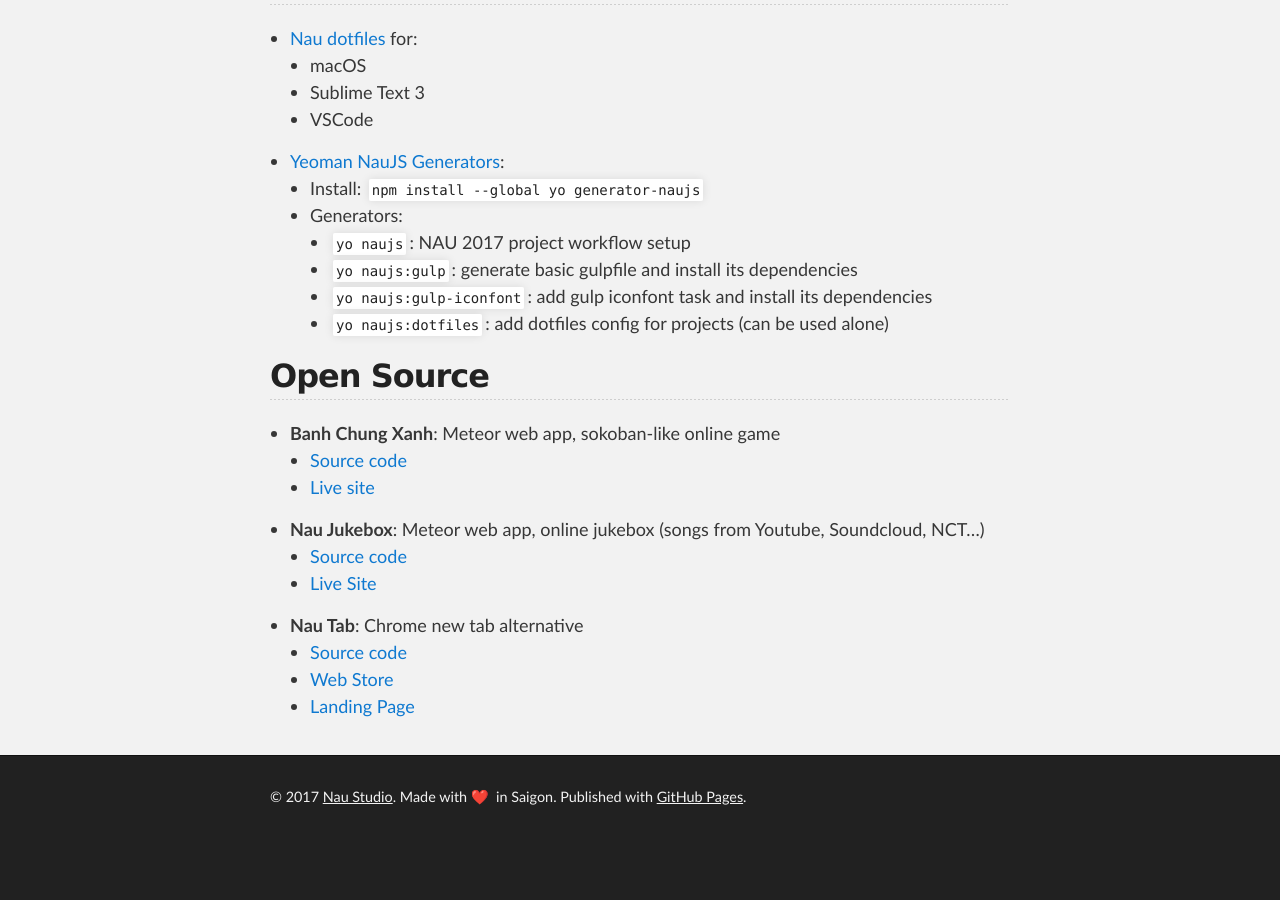
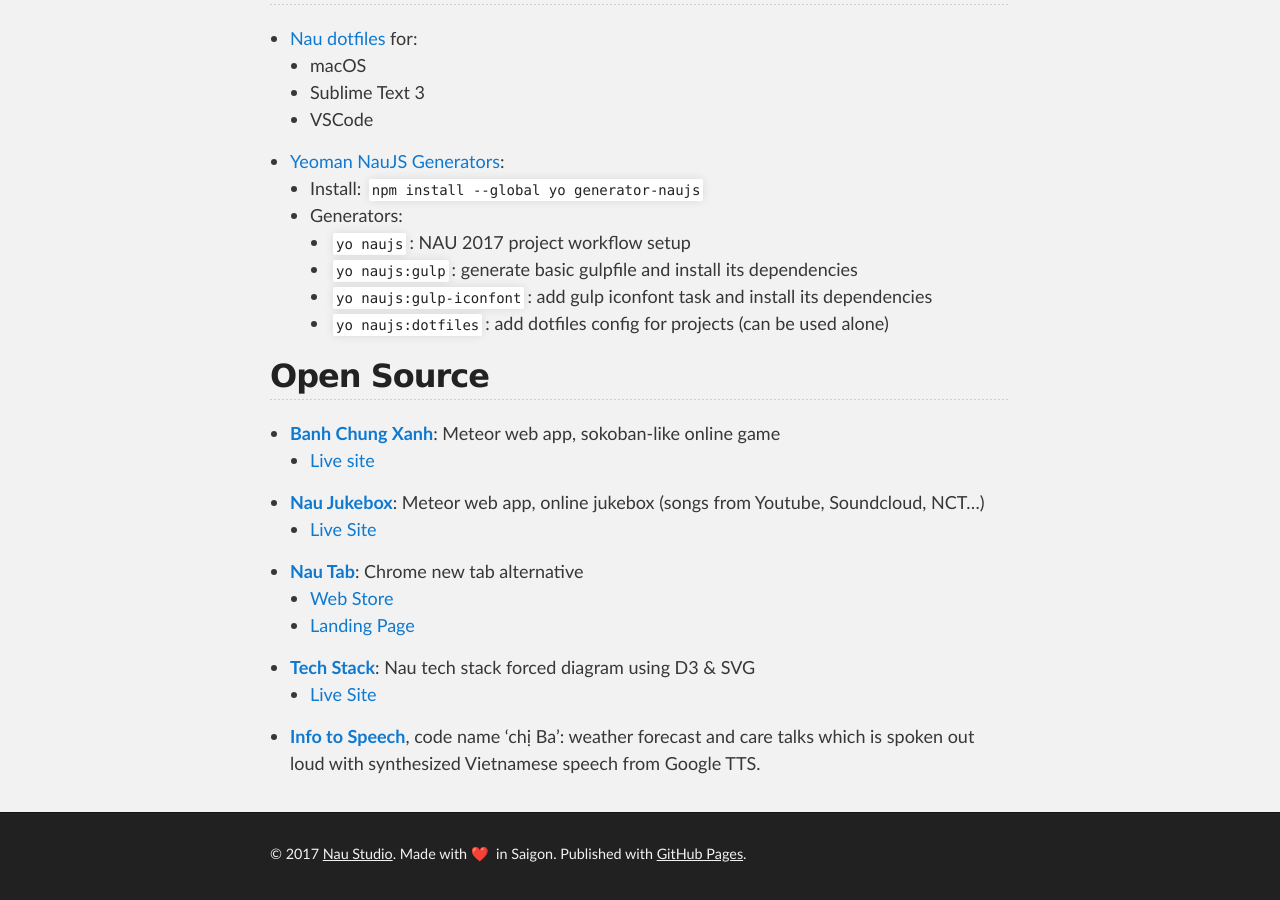
Before and after one commit to naustudio/naustudio.github.io, a Jekyll site: the page built from index.md, in a window 1280 px wide and 900 px high, scrolled down 578 px. Built offline with Jekyll 4.4.1, drawn with Linux system fonts in a browser that asks for light colours; our own code applies the rules of GitHub Pages for plain Markdown files; before the commit the page ends 1421 px from its top, so only the background shows below that.

Commit message:
Update open source section

```diff
--- a/index.md
+++ b/index.md
@@ -1,3 +1,6 @@
+---
+title: NAU Code - Nau Studio code documentation hub
+---
 Welcome to Nau Code, collection of conventions, workflows documentation and open source projects by [Nau Studio](https://nautud.io) team.
 
 ## Conventions
@@ -24,13 +27,13 @@
 
 ## Open Source
 
-- __Banh Chung Xanh__: Meteor web app, sokoban-like online game
-  + [Source code](https://github.com/naustudio/banh-chung-xanh)
+- [__Banh Chung Xanh__](https://github.com/naustudio/banh-chung-xanh): Meteor web app, sokoban-like online game
   + [Live site](https://banhchungxanh.naustud.io/vi)
-- __Nau Jukebox__: Meteor web app, online jukebox (songs from Youtube, Soundcloud, NCT...)
-  + [Source code](https://github.com/naustudio/nau-jukebox)
+- [__Nau Jukebox__](https://github.com/naustudio/nau-jukebox): Meteor web app, online jukebox (songs from Youtube, Soundcloud, NCT...)
   + [Live Site](https://jukebox.naustud.io)
-- __Nau Tab__: Chrome new tab alternative
-  + [Source code](https://github.com/trongthanh/nau-chrome-tab)
+- [__Nau Tab__](https://github.com/trongthanh/nau-chrome-tab): Chrome new tab alternative
   + [Web Store](https://chrome.google.com/webstore/detail/nau-tab/pimockeojlggmlnknhicajgckmlggifa?hl=en)
   + [Landing Page](https://naustud.io/start)
+- [__Tech Stack__](https://github.com/naustudio/techstack): Nau tech stack forced diagram using D3 & SVG
+  + [Live Site](https://naustud.io/tech-stack/)
+- [__Info to Speech__](https://github.com/trongthanh/info-to-speech), code name 'chị Ba': weather forecast and care talks which is spoken out loud with synthesized Vietnamese speech from Google TTS.
```
